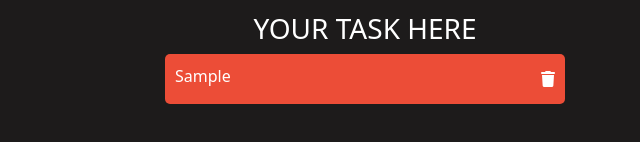
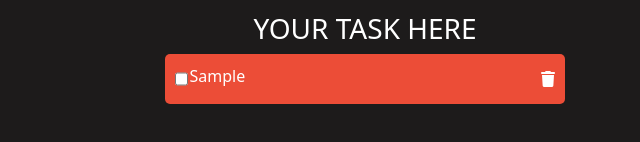
Before and after one commit to ankit8394/To-do-List, a plain HTML site: page index.html in a window 1280 px wide. Both pictures are taken after typing "Sample" into the empty fields and a click on the button "Add Task". Shown: the part 180-322 px from the top of the page, 275-915 px from the left. Drawn offline with nearby package versions, Linux system fonts and the light colour scheme.

Commit message:
add checkbox

```diff
--- a/main.js
+++ b/main.js
@@ -10,7 +10,11 @@ function save(){
     {
         a[i]=document.getElementById("inbox").value;
         document.getElementById("show").innerHTML=
-        document.getElementById("show").innerHTML+"<div><p>" + a[i] + "</p><button onclick='req(this)'><i class='fa-solid fa-trash'></i></button></div>";
+        "<div>" +
+        "<input type='checkbox' id='checkbox" + i + "' onclick='markDone(" + i + ")'>" +
+        "<p>" + a[i] + "</p>" +
+        "<button onclick='req(this)'><i class='fa-solid fa-trash'></i></button>" +
+        "</div>";
         i=i+1;
         document.getElementById("inbox").value="";
         console.log(del+i);
--- a/style.css
+++ b/style.css
@@ -41,7 +41,6 @@ color: #fff;
 p{
     text-transform: capitalize;
     padding-top: 10px;
-    overflow-wrap: break-word;
     word-break: break-all;
     width: 350px;
     display: flex;
```
